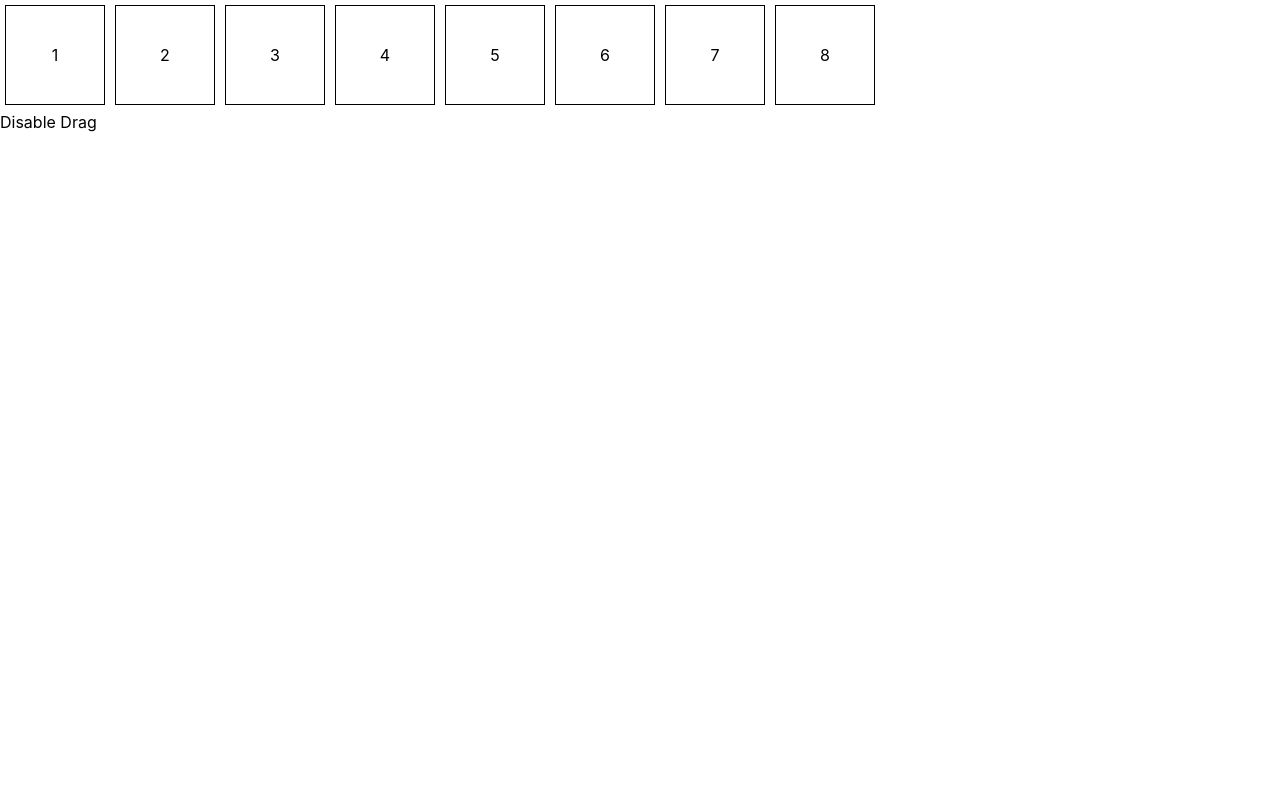
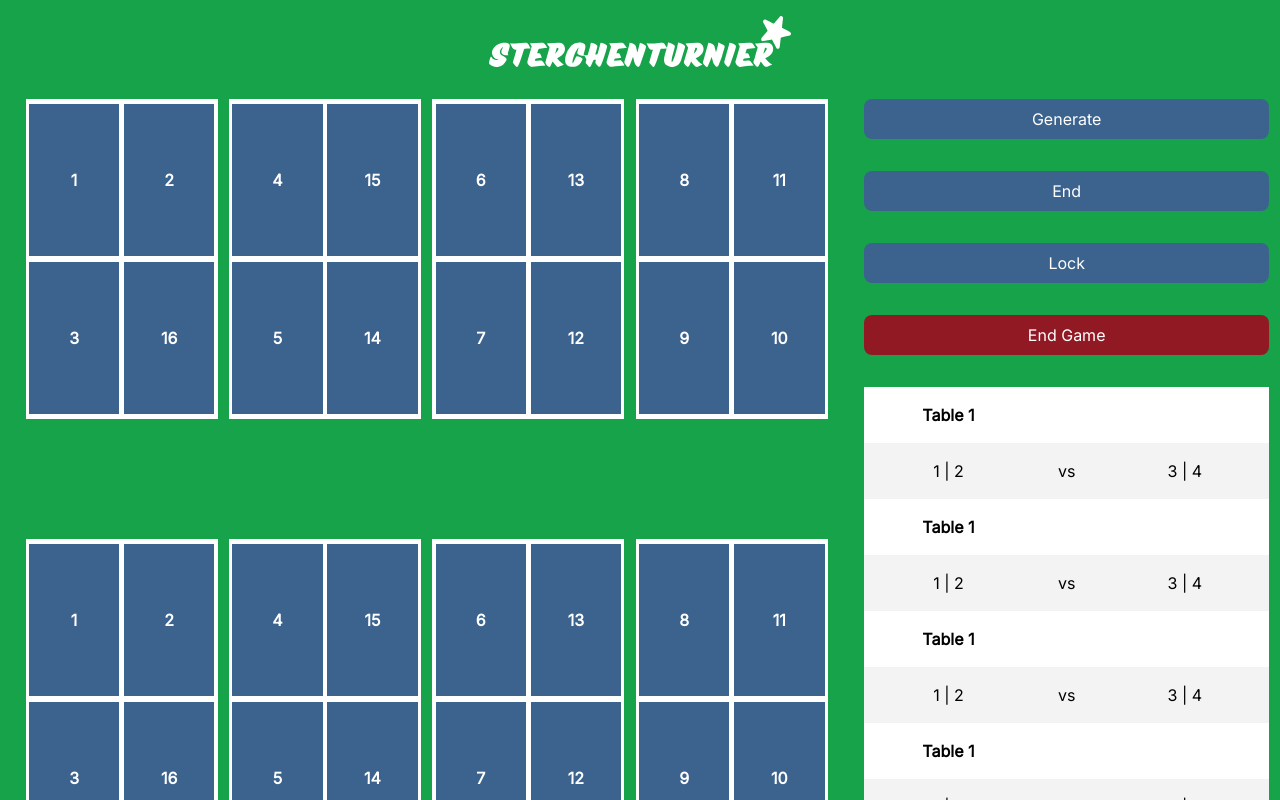
Before and after one commit to Siddhartha-Kolla/Sternchenturnier, a React (Create React App) app: page / in a window 1280 px wide. Shown: the top 800 px of the page. Built offline with nearby package versions, Linux system fonts and the light colour scheme.

Commit message:
Added lock and unlock feature

```diff
--- a/src/App.js
+++ b/src/App.js
@@ -1,65 +1,239 @@
-import React, { useState } from 'react';
+import logo from './logo.svg';
+import './App.css';
+import Grid from '@mui/material/Grid';
+import Inter from '@fontsource/inter';
+import React, { useState, useEffect, useMemo } from 'react';
 
-const DragAndDropExample = () => {
-  const [items, setItems] = useState([1, 2, 3, 4, 5, 6, 7, 8]);
-  const [dragEnabled, setDragEnabled] = useState(true);
+const Table = ({team1,team2, onDragStart, onDrop, index, isLocked}) => {
+  return (
+    <div className='table'>
+      <div
+        className='team'
+        draggable={!isLocked}
+        onDragStart={(e) => !isLocked && onDragStart(e, index, 0)}
+        onDrop={(e) => onDrop(e, index, 0)}
+        onDragOver={(e) => e.preventDefault()}
+      >
+        <div className='player'>
+          <p>{team1[0]}</p>
+        </div>
+        <div className='player'>
+          <p>{team1[1]}</p>
+        </div>
+      </div>
+      <div
+        className='team'
+        draggable={!isLocked}
+        onDragStart={(e) => !isLocked && onDragStart(e, index, 1)}
+        onDrop={(e) => onDrop(e, index, 1)}
+        onDragOver={(e) => e.preventDefault()}
+      >
+        <div className='player'>
+          <p>{team2[0]}</p>
+        </div>
+        <div className='player'>
+          <p>{team2[1]}</p>
+        </div>
+      </div>
+    </div>
+  );
+}
 
-  const handleDragStart = (e, index) => {
-    if (!dragEnabled) {
-      e.preventDefault();
-      return;
+function PointTable() {
+    return (
+      <div className='points-table'>
+        <div className='point_table'>
+          <Grid container className='point_label'>
+            <Grid item xs={5}>Table 1</Grid>
+          </Grid>
+          <Grid container className='point_score'>
+            <Grid item xs={5} className='side'>1 | 2</Grid>
+            <Grid item xs={2} className='vs'>vs</Grid>
+            <Grid item xs={5} className='side'>3 | 4</Grid>
+          </Grid>
+          <Grid container className='point_label'>
+            <Grid item xs={5}>Table 1</Grid>
+          </Grid>
+          <Grid container className='point_score'>
+            <Grid item xs={5} className='side'>1 | 2</Grid>
+            <Grid item xs={2} className='vs'>vs</Grid>
+            <Grid item xs={5} className='side'>3 | 4</Grid>
+          </Grid>
+          <Grid container className='point_label'>
+            <Grid item xs={5}>Table 1</Grid>
+          </Grid>
+          <Grid container className='point_score'>
+            <Grid item xs={5} className='side'>1 | 2</Grid>
+            <Grid item xs={2} className='vs'>vs</Grid>
+            <Grid item xs={5} className='side'>3 | 4</Grid>
+          </Grid>
+          <Grid container className='point_label'>
+            <Grid item xs={5}>Table 1</Grid>
+          </Grid>
+          <Grid container className='point_score'>
+            <Grid item xs={5} className='side'>1 | 2</Grid>
+            <Grid item xs={2} className='vs'>vs</Grid>
+            <Grid item xs={5} className='side'>3 | 4</Grid>
+          </Grid>
+          <Grid container className='point_label'>
+            <Grid item xs={5}>Table 1</Grid>
+          </Grid>
+          <Grid container className='point_score'>
+            <Grid item xs={5} className='side'>1 | 2</Grid>
+            <Grid item xs={2} className='vs'>vs</Grid>
+            <Grid item xs={5} className='side'>3 | 4</Grid>
+          </Grid>
+        </div>
+      </div>
+    )
+  }
+
+function rotateRight(arr) {
+  if (arr.length <= 1) {
+      return arr;
+  }
+
+  const lastElement = arr.pop();
+  arr.unshift(lastElement);
+
+  return arr;
+}
+
+function distributePlayers(players_num) {
+  var rounds = [];
+  var players_list = [];
+  for (let i=1;i <= players_num;i++) {
+    players_list.push(i);
+  }
+
+  for (let i=1;i < players_num;i++) {
+    var game = [];
+    for (let x=1;x<= Math.floor(players_num/2);x++) {
+      game.push([players_list[x-1],players_list.slice(x*(-1))[0]]);
     }
-    e.dataTransfer.setData('index', index.toString());
+    var turned_list = players_list.slice(1);
+    turned_list = rotateRight(turned_list);
+    var turned_list_final = [players_list[0]];
+    turned_list_final = turned_list_final.concat(turned_list);
+    players_list = turned_list_final;
+    rounds.push(game)
+  }
+
+  return rounds;
+}
+
+function App() {
+
+  const [tables, setTables] = useState([]);
+  const [draggedIndex, setDraggedIndex] = useState(null);
+  const [draggedHalf, setDraggedHalf] = useState(null);
+  const [isLocked, setIsLocked] = useState(false);
+
+  const addTable = (team1, team2) => {
+    const newTable = { id: tables.length + 1, team1, team2 };
+    setTables(prevTables => [...prevTables, newTable]);
   };
 
-  const handleDragOver = (e, index) => {
-    e.preventDefault();
+  const updateTable = (id, newTeam1, newTeam2) => {
+    const updatedTables = tables.map(table =>
+      table.id === id ? { ...table, team1: newTeam1, team2: newTeam2 } : table
+    );
+    setTables(updatedTables);
   };
 
-  const handleDrop = (e, index) => {
-    if (!dragEnabled) return;
-    const draggedIndex = parseInt(e.dataTransfer.getData('index'));
-    const draggedItem = items[draggedIndex];
-    const newItems = [...items];
-    newItems[draggedIndex] = items[index];
-    newItems[index] = draggedItem;
-    setItems(newItems);
+  const handleDragStart = (e, index, half) => {
+    setDraggedIndex(index);
+    setDraggedHalf(half);
   };
 
-  const toggleDrag = () => {
-    setDragEnabled(!dragEnabled);
+  const handleDrop = (e, index, half) => {
+    if (draggedIndex === null || draggedHalf === null) return;
+
+    const newTables = [...tables];
+    const sourceTeam = newTables[draggedIndex][draggedHalf === 0 ? 'team1' : 'team2'];
+    const targetTeam = newTables[index][half === 0 ? 'team1' : 'team2'];
+
+    if (half === 0) {
+      newTables[index].team1 = sourceTeam;
+      newTables[draggedIndex][draggedHalf === 0 ? 'team1' : 'team2'] = targetTeam;
+    } else {
+      newTables[index].team2 = sourceTeam;
+      newTables[draggedIndex][draggedHalf === 0 ? 'team1' : 'team2'] = targetTeam;
+    }
+
+    setTables(newTables);
+
+    // Update play_order array
+    let newPlayOrder = [...play_order];
+    let temp = newPlayOrder[draggedIndex][draggedHalf];
+    newPlayOrder[draggedIndex][draggedHalf] = newPlayOrder[index][half];
+    newPlayOrder[index][half] = temp;
+
+    setPlayOrder(newPlayOrder);
+
+    setDraggedIndex(null);
+    setDraggedHalf(null);
   };
 
+  const toggleLock = () => {
+    setIsLocked(prevIsLocked => !prevIsLocked);
+  };
+
+  let players = 16;
+  let player_board = useMemo(() => distributePlayers(players), [players]);
+  player_board = player_board.sort((a, b) => 0.5 - Math.random());
+
+  let [play_order, setPlayOrder] = useState(() => {
+    let round = 0;
+    let order = [];
+    for (let i = 0; i < player_board[round].length / 2; i++) {
+      order.push([player_board[round][2 * i], player_board[round][2 * i + 1]]);
+    }
+    return order;
+  });
+
+  useEffect(() => {
+    for (let x = 0; x < players / 4; x++) {
+      addTable(play_order[x][0], play_order[x][1]);
+    }
+  }, []);
+
+  function end_game() {
+    console.log(play_order);
+  }
+
   return (
-    <div>
-      <div style={{ display: 'flex', flexWrap: 'wrap' }}>
-        {items.map((item, index) => (
-          <div
-            key={index}
-            draggable={dragEnabled}
-            onDragStart={(e) => handleDragStart(e, index)}
-            onDragOver={(e) => handleDragOver(e, index)}
-            onDrop={(e) => handleDrop(e, index)}
-            style={{
-              width: '100px',
-              height: '100px',
-              border: '1px solid black',
-              margin: '5px',
-              display: 'flex',
-              justifyContent: 'center',
-              alignItems: 'center',
-              cursor: dragEnabled ? 'grab' : 'default',
-            }}
-          >
-            {item}
-          </div>
-        ))}
-      </div>
-      <button onClick={toggleDrag}>
-        {dragEnabled ? 'Disable Drag' : 'Enable Drag'}
-      </button>
+    <div className="App">
+      <header className="App-header flex bg-green-600">
+        <img src={logo} className="App-logo" alt="logo" />
+      </header>
+      <body className='App-body bg-black'>
+        <Grid container>
+          <Grid item xs={8} className="bg-green-600 tables">
+            {tables.map((table, index) => (
+              <Table
+                key={table.id}
+                team1={table.team1}
+                team2={table.team2}
+                onDragStart={handleDragStart}
+                onDrop={handleDrop}
+                index={index}
+                isLocked={isLocked}
+              />
+            ))}
+          </Grid>
+          <Grid item xs={4} className='bg-green-600 control-panel'>
+            <button className='button'>Generate</button>
+            <button className='button'>End</button>
+            <button className='button' onClick={toggleLock}>{isLocked ? 'Unlock' : 'Lock'}</button>
+            <button className='end-button' onClick={end_game}>End Game</button>
+            <PointTable/>
+            <div className='points'></div>
+          </Grid>
+        </Grid>
+      </body>
     </div>
   );
-};
+}
 
-export default DragAndDropExample;
+export default App;
--- a/src/index.css
+++ b/src/index.css
@@ -15,3 +15,7 @@ code {
   font-family: source-code-pro, Menlo, Monaco, Consolas, 'Courier New',
     monospace;
 }
+
+.player p {
+  user-select: none;
+}
```
